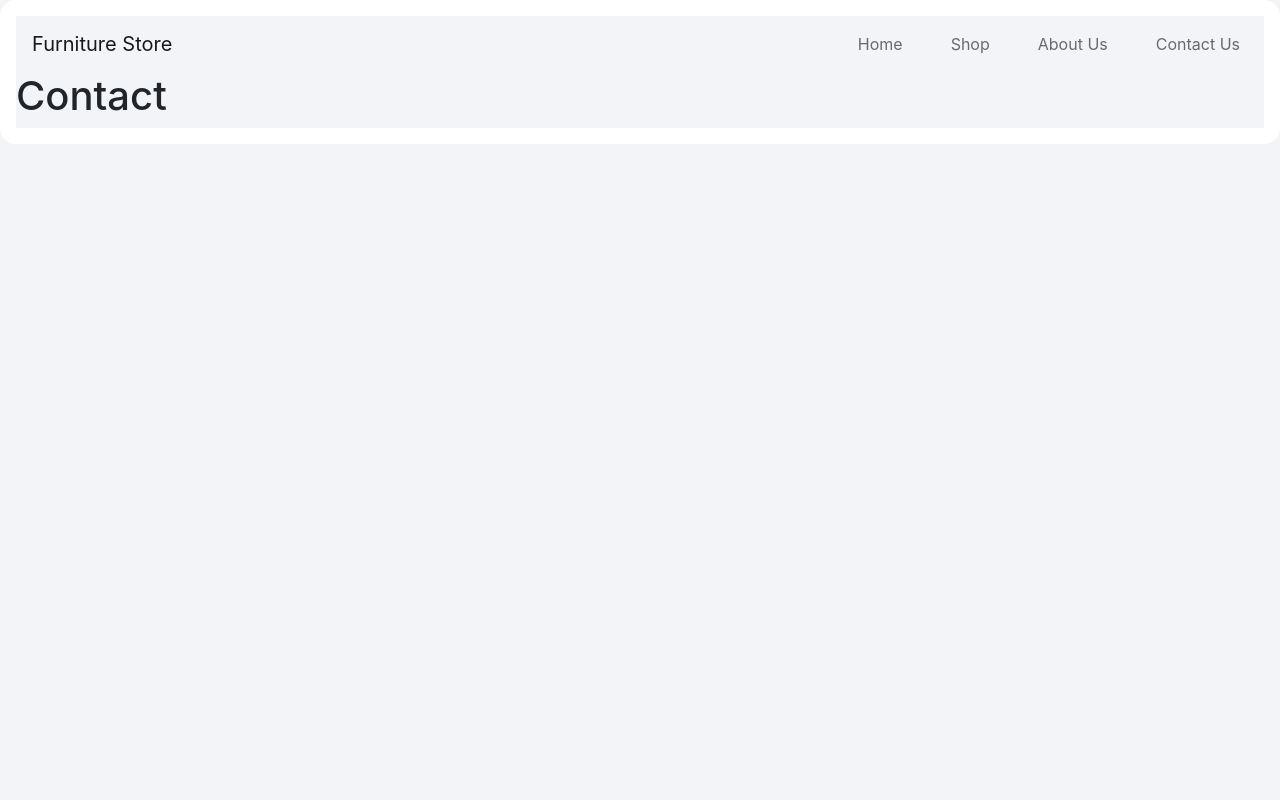
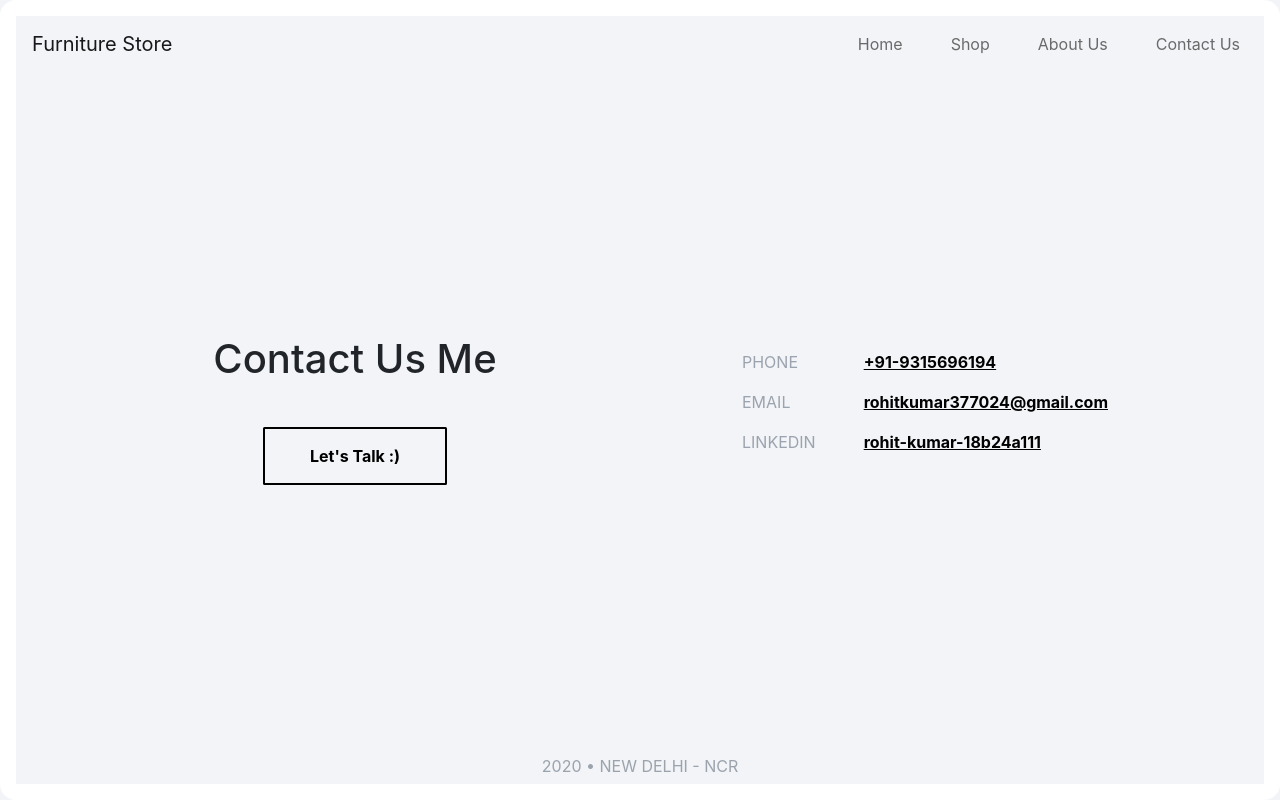
Before and after one commit to rohitkumar377024/furniture-store-frontend, a React (Create React App) app: page /contact-us in a window 1280 px wide. Built offline with nearby package versions, Linux system fonts and the light colour scheme.

Commit message:
Completed: Contact Us Page

```diff
--- a/src/App.scss
+++ b/src/App.scss
@@ -1,6 +1,8 @@
 $signature-text-color: #9ba3ad;
 $bg-color: #f2f4f7;
 $main-border-color: #ffffff;
+
+$thin-gray-text: #9ba3ae;
 
 $sm: 768px; //Small - Mobile Friendly Territory
 $md: 992px; //Tablet Mode starts from Desktop Mode
@@ -27,7 +29,8 @@ body {
   border-radius: 16px;
 }
 
-.landing-page-container {
+// Use for all pages default container - landing page, etc
+.custom-container {
   //56px for navbar, 16px+16px for top and bottom border
   height: calc(100vh - 56px - 16px - 16px);
 }
@@ -53,7 +56,13 @@ body {
   font-weight: bold;
 }
 
-.shop-btn {
+// Underlines a text
+.underline {
+  text-decoration: underline;
+}
+
+//Used for Shop Button on landing page, etc
+.custom-border {
   max-width: 200px;
   margin-top: 36px;
   padding: 15px 45px;
@@ -73,6 +82,7 @@ body {
   }
 }
 
+//Used for signature text (2020 • NEW DELHI - NCR</div>) on all pages - landing page, etc
 .signature-text {
   height: 36px;
   display: flex;
@@ -80,3 +90,13 @@ body {
   align-items: center;
   color: $signature-text-color;
 }
+
+// Contact Page
+.contact-detail-type {
+  color: $thin-gray-text;
+}
+
+.contact-detail-data {
+  color: black;
+  font-weight: bold;
+}
--- a/src/components/Contact.js
+++ b/src/components/Contact.js
@@ -2,8 +2,32 @@ import React from 'react';
 
 const Contact = () => {
   return (
-    <div>
-      <h1>Contact</h1>
+    <div className="container custom-container d-flex flex-column">
+      <div className="row flex-grow-1">
+        <div className="col-md-6 d-flex flex-column justify-content-center align-items-center">
+          <h1>Contact Us Me</h1>
+          <button className="custom-border">Let's Talk :)</button>
+        </div>
+        <div className="col-md-6 d-flex flex-column justify-content-center align-items-center">
+          <div className="container d-flex justify-content-center">
+            <div className="d-flex flex-column mr-5">
+              <p className="contact-detail-type">PHONE</p>
+              <p className="contact-detail-type">EMAIL</p>
+              <p className="contact-detail-type">LINKEDIN</p>
+            </div>
+            <div className="d-flex flex-column">
+              <p className="contact-detail-data underline">+91-9315696194</p>
+              <p className="contact-detail-data underline">
+                rohitkumar377024@gmail.com
+              </p>
+              <p className="contact-detail-data underline">rohit-kumar-18b24a111</p>
+            </div>
+          </div>
+        </div>
+      </div>
+      <div className="row signature-text">
+        <div>2020 • NEW DELHI - NCR</div>
+      </div>
     </div>
   );
 };
--- a/src/components/Home.js
+++ b/src/components/Home.js
@@ -13,7 +13,7 @@ const Home = () => {
           <h1 className="hero-text">
             Welcome to<br></br>your dream furniture.
           </h1>
-          <button className="shop-btn">SHOP NOW</button>
+          <button className="custom-border">SHOP NOW</button>
         </div>
         {/* Col 2 Right Side - Hero Carousel */}
         <div className="col-md-6">
```
